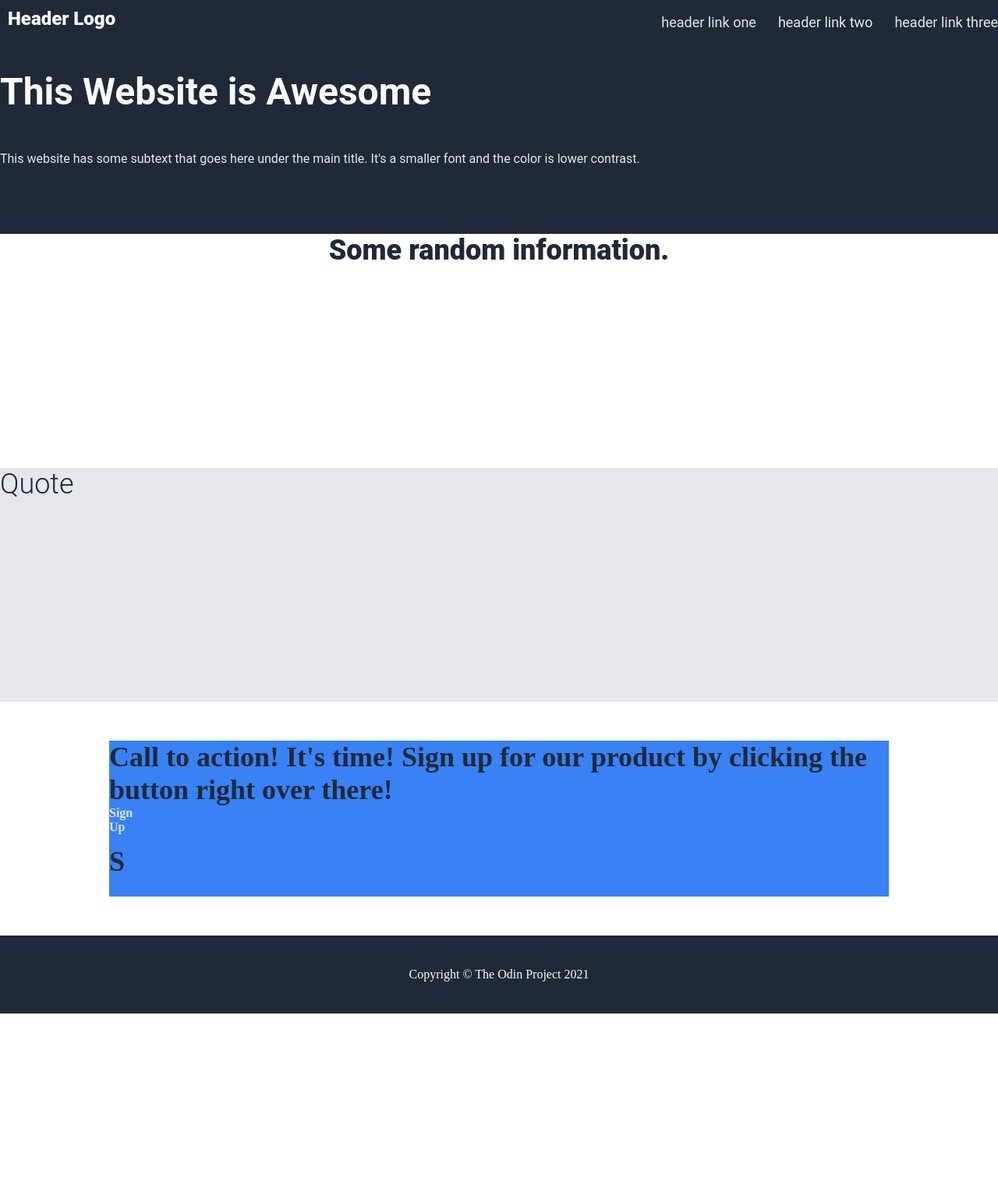
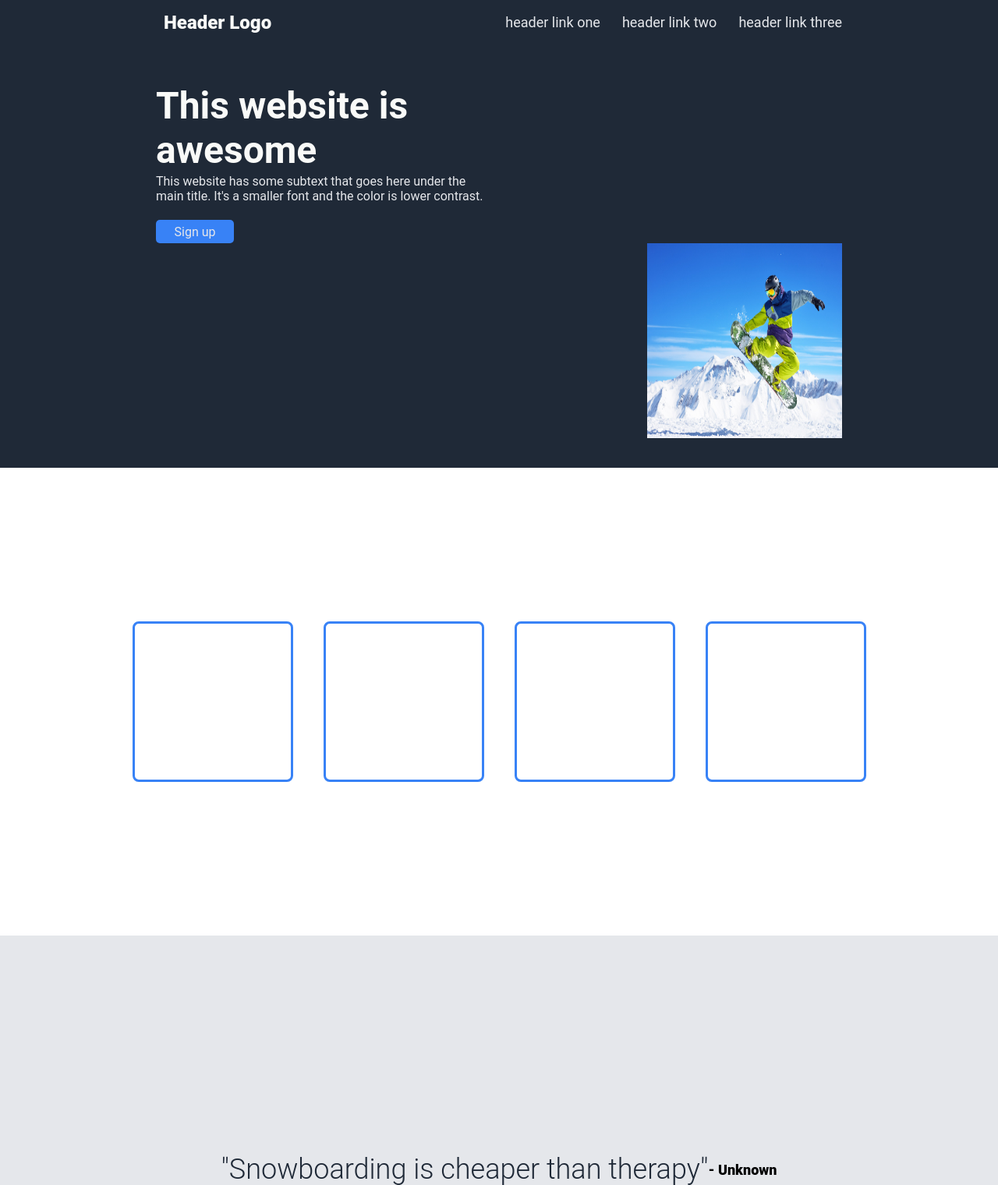
Before and after one commit to alitsaa/landing-page, a plain HTML site: page index.html in a window 1280 px wide. Shown: the top 1520 px of the page at 78% size. Before the commit the page ends 1300 px from the top, so only its background shows below. Drawn offline with Linux system fonts and the light colour scheme.

Commit message:
mostly done header *fix image* + fix butttons + added info boxes

```diff
--- a/index.html
+++ b/index.html
@@ -15,33 +15,42 @@
             <li>header link three</li>
         </ul>
     </div>
+
     <div class="other">
-        <h1>This Website is Awesome</h1>
+        <h1 class="awesome">This website is awesome</h1>
     </div>
     <div class="other-p">
     <p> This website has some subtext that goes
         here under the main title. It's a smaller font and the color
         is lower contrast.</p>
     </div>
+    <div class="button">Sign up</div>
+
+    <img src="./snowboarder.jpg" class="snow" alt="snowboarder.jpg">
+</div>
 </div>
 
-    <div class="info"> Some random information.
+    <div class="info">
+    <div class="boxes">
         <div class="photo-box">
-
         </div>
         <div class="photo-box">
-
         </div>
+        <div class="photo-box">
+        </div>
+        <div class="photo-box">
+        </div>
+    </div>
 
     </div>
-    <div class="quote"> Quote
-
+    <div class="quote"> "Snowboarding is cheaper than therapy"
+    <h3 class="name"> - Unknown</h3>
     </div>
     <div class="bottom">
     <div class="action">
-        Call to action! It's time!
+        <h1 class="call">Call to action! It's time!</h1>
         Sign up for our product by clicking the button right over there!
-        <div class="button">Sign Up</div>S
+        <div class="button" id="b-button">Sign Up</div>
     </div>
     </div>
     <div class="footer">Copyright © The Odin Project 2021</div>
--- a/styles.css
+++ b/styles.css
@@ -8,7 +8,7 @@ body {
 .full-header {
     font-family: 'Roboto';
     background-color: #1F2937;
-    height: 300px;
+    height: 600px;
     padding: 0;
     margin: 0px;
 }
@@ -17,6 +17,12 @@ body {
     color: #F9FAF8;
     display: flex;
     justify-content: space-between;
+    align-items: center;
+    padding: 0;
+    gap: 32px;
+    margin-left: 200px;
+    margin-right: 200px;
+    text-align: center;
 }
 .other {
     color: #F9FAF8;
@@ -24,13 +30,43 @@ body {
     font-size: 24px;
     font-weight: 900;
     display: flex;
-    justify-content: flex-start;
+    align-items: center;
+    margin-left: 200px;
+
 }
 .other-p {
     color: #E5E7EB;
     font-weight: 0;
     display: flex;
+    margin-left: 200px;
+    margin-top: 25px;
+}
+.other-p, .awesome {
+    width: 425px;
+    height: 75px;
+}
+.awesome {
+    margin: 0;
+    padding: 0;
+    margin-top: 50px;
+    text-align: left;
+}
+.header-under {
+    width: 450px;
+    height: 250px;
+    padding: 0;
+    margin: 0;
+}
 
+.snow {
+    width: 250px;
+    height: 250px;
+
+    display: flex;
+    align-items: center;
+    margin-left: auto;
+    margin-right: 200px;
+    margin-bottom: 450px;
 }
 
 .logo {
@@ -43,7 +79,7 @@ body {
 .info {
     font-family: 'Roboto';
     background-color: white;
-    height: 300px;
+    height: 600px;
     font-size: 36px;
     color: #1F2937;
     font-weight: 900;
@@ -54,18 +90,57 @@ body {
     padding: 0;
 
 }
+#info {
+    display: flex;
+    flex-direction: row;
+    justify-content: center;
+    align-items: center;
+    gap: 52px;
+    text-align: center;
+}
+.photo-box {
+    width: 200px;
+    height: 200px;
+    outline-style: solid;
+    outline-color:#3882F6;
+    outline-width: 3px;
+    border-radius: 5px;
+}
+.boxes {
+    display: flex;
+    flex-direction: row;
+    justify-content: center;
+    align-items: center;
+    gap: 45px;
+    text-align: center;
+}
+.subtext {
+    display: flex;
+    flex-direction: column;
+    font-size: 12px;
+    text-align: center;
+    font-weight: 0;
+}
 .quote {
     font-family: 'Roboto';
     background-color: #E5E7EB;
     font-size: 36px;
     color: #1F2937;
     font-weight: 300;
-    height: 300px;
-
+    height: 600px;
+    display: flex;
+    justify-content: center;
+    align-items: center;
+}
+.name {
+    font-size: 18px;
+    color: black;
+    font-weight: 900;
+    display: flex;
 }
 .bottom {
     background-color: white;
-    height: 300px;
+    height: 600px;
     max-width: 1000px;
     display: flex;
     flex-direction: column;
@@ -85,12 +160,24 @@ body {
 .button {
     color:#E5E7EB;
     background-color: #3882F6;
-    width: 50px;
-    height: 50px;
+    width: 100px;
+    height: 30px;
     border: 10px;
     border-color: white;
     font-size: 16px;
-    border-radius: 10px;
+    border-radius: 5px;
+    text-align: center;
+    display: flex;
+    justify-content: center;
+    align-items: center;
+    margin-left: 200px;
+}
+#b-button {
+    outline-style: solid;
+    outline-color:#F9FAF8;
+    display: flex;
+    justify-content: center;
+    align-items: center;
 }
 ul {
     display: flex;
@@ -115,3 +202,16 @@ li {
     height: 100px;
 
 }
+.call, .action {
+    color:#F9FAF8;
+    font-weight: 300px;
+    font-family: 'Roboto';
+}
+.call {
+    font-size: 24px;
+    display: flex;
+    justify-content: flex-start;
+}
+.a-info {
+    font-size: 12px;
+}
```
Also changed, not shown: snowboarder.jpg (added).
